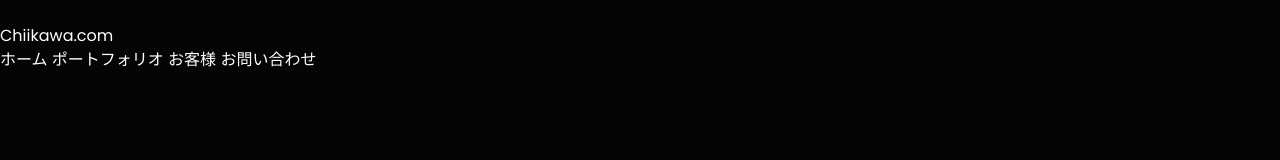
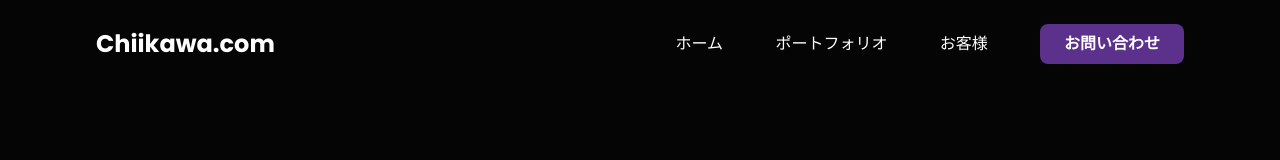
Before and after one commit to shumatsumoto/tailwindcss-portfolio, a website: page src/index.html in a window 1280 px wide. Drawn offline with nearby package versions, Linux system fonts and the light colour scheme; files that its build step writes are made by us from their sources.

Commit message:
メニュー作成

```diff
--- a/src/index.html
+++ b/src/index.html
@@ -14,14 +14,32 @@
   </head>
   <body class="font-poppins bg-body text-white">
     <header class="py-6">
-      <div>
-        <div>Chiikawa.com</div>
-        <div>
-          <a href="#home">ホーム</a>
-          <a href="#home">ポートフォリオ</a>
-          <a href="#home">お客様</a>
-          <a href="#home">
-            <button>お問い合わせ</button>
+      <div
+        class="container mx-auto flex justify-between items-center px-8 md:px-14 lg:px-24 w-full"
+      >
+        <div class="text-2xl font-bold">Chiikawa.com</div>
+        <div class="space-x-12">
+          <a
+            href="#home"
+            class="hover:text-selected-text transition-all duration-300"
+            >ホーム</a
+          >
+          <a
+            href="#portfolio"
+            class="hover:text-selected-text transition-all duration-300"
+            >ポートフォリオ</a
+          >
+          <a
+            href="#clients"
+            class="hover:text-selected-text transition-all duration-300"
+            >お客様</a
+          >
+          <a href="#contact">
+            <button
+              class="px-6 py-2 bg-theme font-bold rounded-lg hover:bg-purple-600 transition-all duration-300"
+            >
+              お問い合わせ
+            </button>
           </a>
         </div>
       </div>
--- a/tailwind.config.js
+++ b/tailwind.config.js
@@ -5,6 +5,8 @@ module.exports = {
     extend: {
       colors: {
         body: "#050505",
+        "selected-text": "#a3a3ff",
+        theme: "#5c318c",
       },
     },
     fontFamily: {
```
